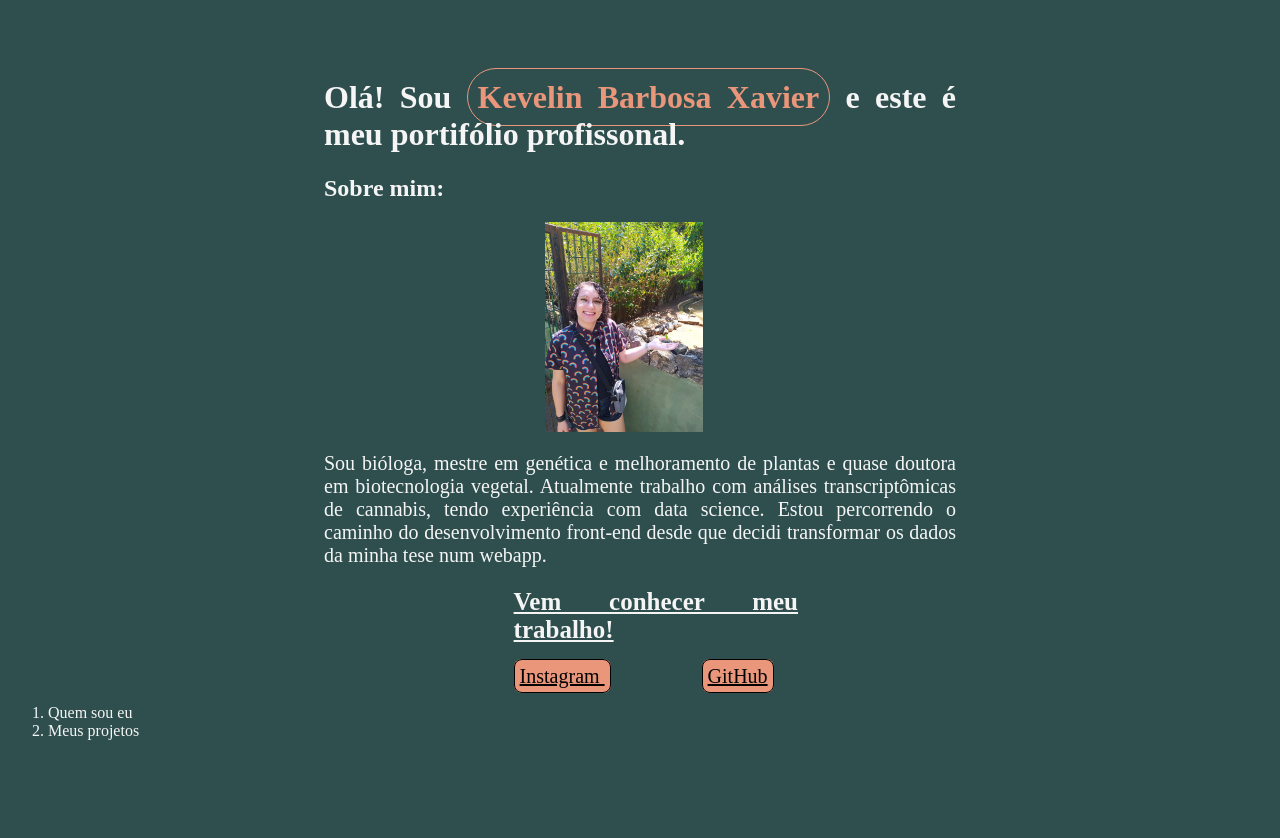
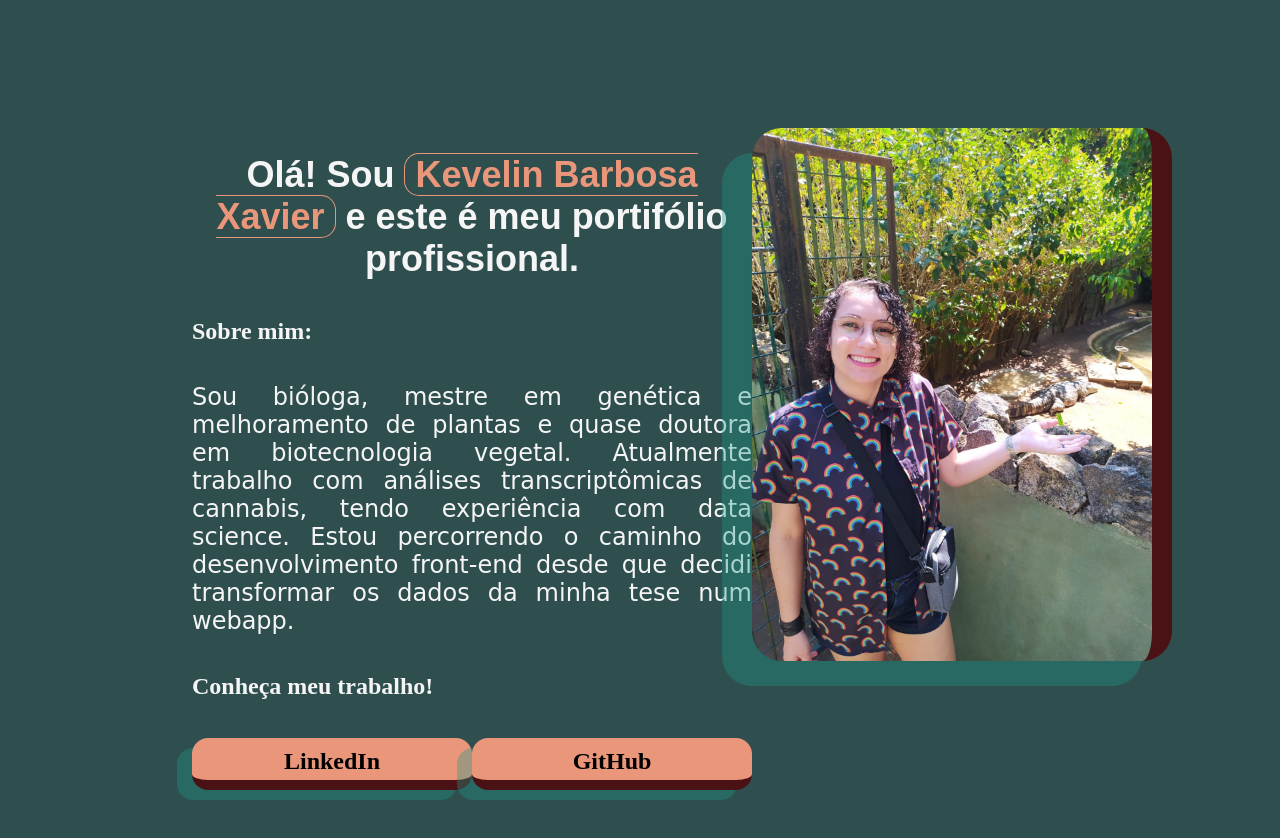
Before and after one commit to barbosaxavierkevelin/projeto_portifolio, a plain HTML site: page index.html in a window 1280 px wide. Before the commit the page ends 800 px from the top, so only its background shows below. Drawn offline with Linux system fonts and the light colour scheme; a web font is replaced by a local one.

Commit message:
pagina-inicial-end

```diff
--- a/index.html
+++ b/index.html
@@ -11,41 +11,33 @@
     <body> <!--Tudo que estiver dentro desta tag será visível no site. É o corpo do site-->
         <header></header>
 
-        <main>
-            <div class="basic_info">
-            <h1> <!--headding. tem vários, o 1 é tútulo, 2 subtítulo e assim por diante. Eles irão tratr o que estiver escrito de forma diferente, configurando para ter uma letra maior, por exemplo-->
-                Olá! Sou <strong class="titulo-destaque">Kevelin Barbosa Xavier</strong> e este é meu portifólio profissonal.
+        <main class="apresentacao">
+            <section class="apresentacao__conteudo">
+
+                <h1 class="apresentacao__conteudo__titulo"> <!--headding. tem vários, o 1 é tútulo, 2 subtítulo e assim por diante. Eles irão tratr o que estiver escrito de forma diferente, configurando para ter uma letra maior, por exemplo-->
+                    Olá! Sou <strong class="titulo-destaque">Kevelin Barbosa Xavier</strong> e este é meu portifólio profissional.
                 </h1>
 
                 <h2>Sobre mim:</h2>
-            <div>
-                <img src="./EU.jpg" alt="Selfie de Kevelin Barbosa Xavier"> <!--inserir imagem-->
-            </div>
 
-            <p> <!--tag de parágrafo-->
+                <p class="apresentacao__conteudo__texto"> <!--tag de parágrafo-->
                     Sou bióloga, mestre em genética e melhoramento de plantas e quase doutora em biotecnologia vegetal. Atualmente trabalho com análises transcriptômicas de cannabis, tendo experiência com data science. Estou percorrendo o caminho do desenvolvimento front-end desde que decidi transformar os dados da minha tese num webapp.
                 </p>
 
-            <h2 class="tolink">Vem conhecer meu trabalho!</h2>
+                <h2 class="tolink">Conheça meu trabalho!</h2>
 
-            <div class="link">
-                <a class="inst" href="https://www.instagram.com/kevelin_barbosa/"> <!--tag âncora. para levar para outro lugar, outra página-->
+                <div class="apresentacao__links">
+                    <a class="apresentacao__links__link" href="https://www.linkedin.com/in/kevelin-barbosa-xavier-774139183/"> <!--tag âncora. para levar para outro lugar, outra página-->
                     <!--o href é para colocar o link da página para a qual quero que o usuário seja redirecionado-->
-                    Instagram
+                        LinkedIn
                     </a>
 
-                <a class="git" href="https://github.com/barbosaxavierkevelin">GitHub</a>
-            </div>
+                    <a class="apresentacao__links__link" href="https://github.com/barbosaxavierkevelin">GitHub</a>
                 </div>
 
+            </section>
 
-
-
-            <!--adicionando uma lista ordenada-->
-            <ol>
-                <li>Quem sou eu</li>
-                <li>Meus projetos</li>
-            </ol>
+            <img src="./EU.jpg" alt="Selfie de Kevelin Barbosa Xavier"> <!--inserir imagem-->
 
         </main>
 
--- /dev/null
+++ b/reset.css
@@ -0,0 +1,136 @@
+html,
+body,
+div,
+span,
+applet,
+object,
+iframe,
+h1,
+h2,
+h3,
+h4,
+h5,
+h6,
+p,
+blockquote,
+pre,
+a,
+abbr,
+acronym,
+address,
+big,
+cite,
+code,
+del,
+dfn,
+em,
+img,
+ins,
+kbd,
+q,
+s,
+samp,
+small,
+strike,
+strong,
+sub,
+sup,
+tt,
+var,
+b,
+u,
+i,
+center,
+dl,
+dt,
+dd,
+ol,
+ul,
+li,
+fieldset,
+form,
+label,
+legend,
+table,
+caption,
+tbody,
+tfoot,
+thead,
+tr,
+th,
+td,
+article,
+aside,
+canvas,
+details,
+embed,
+figure,
+figcaption,
+footer,
+header,
+hgroup,
+menu,
+nav,
+output,
+ruby,
+section,
+summary,
+time,
+mark,
+audio,
+video {
+  margin: 0;
+  padding: 0;
+  border: 0;
+  font-size: 100%;
+  vertical-align: baseline;
+}
+
+/* HTML5 display-role reset for older browsers */
+article,
+aside,
+details,
+figcaption,
+figure,
+footer,
+header,
+hgroup,
+menu,
+nav,
+section {
+  display: block;
+}
+
+body {
+  line-height: 1;
+  background: #000;
+  font-family: var(--font-dm-sans);
+}
+
+ol,
+ul {
+  list-style: none;
+}
+
+blockquote,
+q {
+  quotes: none;
+}
+
+blockquote:before,
+blockquote:after,
+q:before,
+q:after {
+  content: "";
+  content: none;
+}
+
+table {
+  border-collapse: collapse;
+  border-spacing: 0;
+}
+
+button {
+  border: none;
+  cursor: pointer;
+}
--- a/style.css
+++ b/style.css
@@ -1,16 +1,80 @@
+@import url('https://fonts.googleapis.com/css2?family=Protest+Riot&family=Single+Day&display=swap');
+
+* { /*o esterisco indica que é para selecionar todos os conteúdos da página*/
+    margin: 0;
+    padding: 0;
+}
+
 body {
     background-color:darkslategrey;
     color:whitesmoke;
+    width: 100vw;
+    height: 100vh;
+    box-sizing: border-box; /*garantir que os elementos filhos se ajustem dentro do elemento pai, neste caso, do body*/
 }
 
 .titulo-destaque {
     color: darksalmon;
     border: 1px solid darksalmon;
-    padding: 10px;
-    border-radius: 70px;
+    padding: 0px 10px 0px 10px;
+    border-radius: 15px;
 }
 
-.basic_info {
+.apresentacao {
+    display: flex;
+    align-items: center;
+    justify-content: space-between;
+    margin: 10% 15%;
+}
+
+img {
+    width: 400px;
+    border-radius: 30px;
+    border-right: 20px solid rgb(75, 18, 22);
+    box-shadow: -30px 25px rgba(33, 151, 135, 0.356);
+}
+
+ .apresentacao__conteudo {
+    display: flex;
+    flex-direction: column;
+    gap: 38px;
+    width: 615px;
+    height: 482px;
+}
+
+.apresentacao__conteudo__titulo {
+    font-size: 36px;
+    text-align: center;
+    font-family: 'Protest Riot', sans-serif;
+}
+
+.apresentacao__conteudo__texto {
+    font-size: 24px;
+    text-align: justify;
+    font-family: 'Single Day', cursive;
+
+}
+
+.apresentacao__links {
+    display: flex;
+    justify-content: space-between;
+}
+
+.apresentacao__links__link {
+    background-color: darksalmon;
+    border-radius: 16px;
+    color: black;
+    padding: 10px 0px 5px 0px;
+    font-weight: 800;
+    font-size: 24px;
+    text-align: center;
+    width: 280px;
+    text-decoration: none;
+    border-bottom: 10px solid rgb(75, 18, 22);
+    box-shadow: -15px 10px rgba(33, 151, 135, 0.356);
+}
+
+/*.basic_info {
     padding-top: 50px;
     padding-left: 25%;
     padding-right: 25%;
@@ -32,33 +96,20 @@ body {
 
 .link {
     font-size: 20px;
-    padding-left: 30%;
-    padding-right: 25%;
+    margin: 2% 20% 2% 20%;
 }
 
-.link .inst {
+.link .inst, .git {
     padding: 5px;
     background-color: darksalmon;
     border: 1px solid black;
     border-radius: 8px;
-    margin: 10% 0px 10% 0px;
     color: black;
+    margin-left: 18%;
+}
+.git {
+    margin: 0% 0% 0% 25%;
 }
 
 
-.link .git {
-    padding: 5px;
-    background-color: darksalmon;
-    border: 1px solid black;
-    border-radius: 8px;
-    margin: 10% 0px 10% 32%;
-    color: black;
-}
-
-img {
-    display: flex;
-    width: 25%;
-    padding-left: 35%;
-    padding-right: 25%;
-
-}
+*/
```
Also changed, not shown: anotações.txt. Lines whose indentation alone changed are shown as unchanged.
